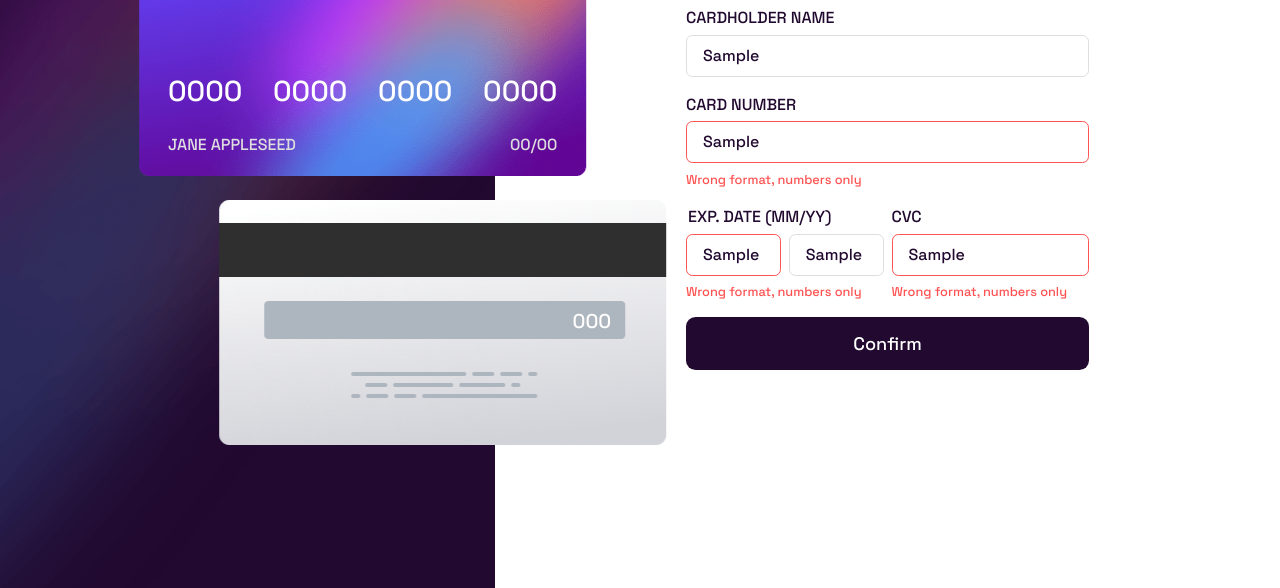
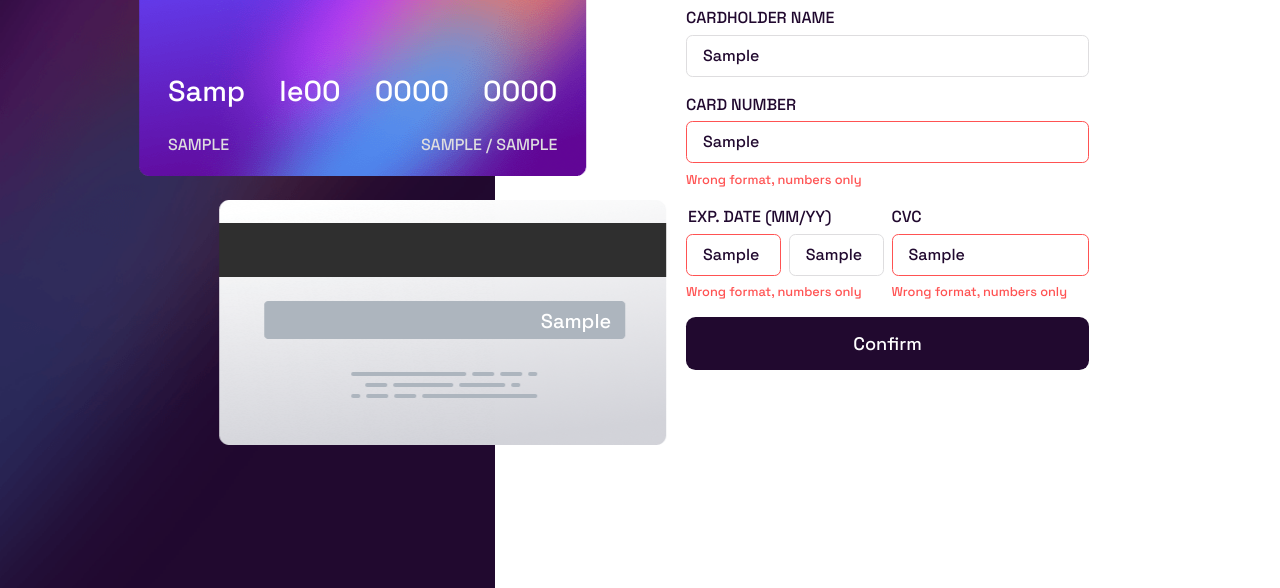
Before and after one commit to MatiasBastarrica/interactive-card-details-form, a plain HTML site: page index.html in a window 1280 px wide. Both pictures are taken after typing "Sample", "Sample", "Sample", "Sample", "Sample" into the empty fields and a click on the button "Confirm". Shown: the part 212-800 px from the top of the page. Drawn offline with Linux system fonts and the light colour scheme.

Commit message:
See the card details update in real-time

```diff
--- /dev/null
+++ b/cards.js
@@ -0,0 +1,56 @@
+const elements = {
+  cvc: document.querySelector(".card-back__cvc"),
+  cardNumGroups: [
+    document.querySelector(".first-num-group"),
+    document.querySelector(".second-num-group"),
+    document.querySelector(".third-num-group"),
+    document.querySelector(".fourth-num-group"),
+  ],
+  name: document.querySelector(".card-front__name"),
+  expiration_month: document.querySelector(".expiration-month"),
+  expiration_year: document.querySelector(".expiration-year"),
+  cvc: document.querySelector(".card-back__cvc"),
+};
+
+export function updateName(value) {
+  elements.name.innerText = value;
+}
+
+export function updateCardNumber(value) {
+  let cleanedValue = value.split(" ").join("");
+
+  if (cleanedValue.length > 16) {
+    return;
+  }
+  let paddedValue = cleanedValue.padEnd(16, "0");
+  Array.from(paddedValue).forEach((num, index) => {
+    let groupTarget;
+
+    if (index <= 3) {
+      groupTarget = elements.cardNumGroups[0];
+    } else if (index <= 7) {
+      groupTarget = elements.cardNumGroups[1];
+    } else if (index <= 11) {
+      groupTarget = elements.cardNumGroups[2];
+    } else {
+      groupTarget = elements.cardNumGroups[3];
+    }
+
+    let prevNumberArr = groupTarget.innerText.split("");
+    prevNumberArr[index % 4] = num;
+    groupTarget.innerText = prevNumberArr.join("");
+  });
+}
+
+export function updateMonth(value) {
+  elements.expiration_month.innerText = value;
+}
+
+export function updateYear(value) {
+  elements.expiration_year.innerText = value;
+}
+
+export function updateCvc(value) {
+  let paddedValue = value.padEnd(3, "0");
+  elements.cvc.innerText = paddedValue;
+}
--- a/form.js
+++ b/form.js
@@ -1,3 +1,11 @@
+import {
+  updateName,
+  updateCardNumber,
+  updateMonth,
+  updateYear,
+  updateCvc,
+} from "./cards.js";
+
 export const elements = {
   cardholderName: document.querySelector("#cardholder-name"),
   cardNumber: document.querySelector("#card-number"),
@@ -54,6 +62,26 @@ function checkCvc(element) {
     return "Wrong format, pattern example: 123";
   }
 }
+
+elements.cardholderName.addEventListener("input", (e) => {
+  updateName(e.target.value);
+});
+
+elements.cardNumber.addEventListener("input", (e) => {
+  updateCardNumber(e.target.value);
+});
+
+elements.month.addEventListener("input", (e) => {
+  updateMonth(e.target.value);
+});
+
+elements.year.addEventListener("input", (e) => {
+  updateYear(e.target.value);
+});
+
+elements.cvc.addEventListener("input", (e) => {
+  updateCvc(e.target.value);
+});
 
 elements.btn.addEventListener("click", (e) => {
   e.preventDefault();
--- a/index.html
+++ b/index.html
@@ -36,7 +36,11 @@
             </div>
             <div class="card-front-details-container">
               <div class="card-front__name">Jane Appleseed</div>
-              <div class="card-front__expiration-date">00/00</div>
+              <div class="card-front__expiration-date">
+                <span class="expiration-month">00</span>
+                <span>/</span>
+                <span class="expiration-year">00</span>
+              </div>
             </div>
           </div>
         </div>
```
